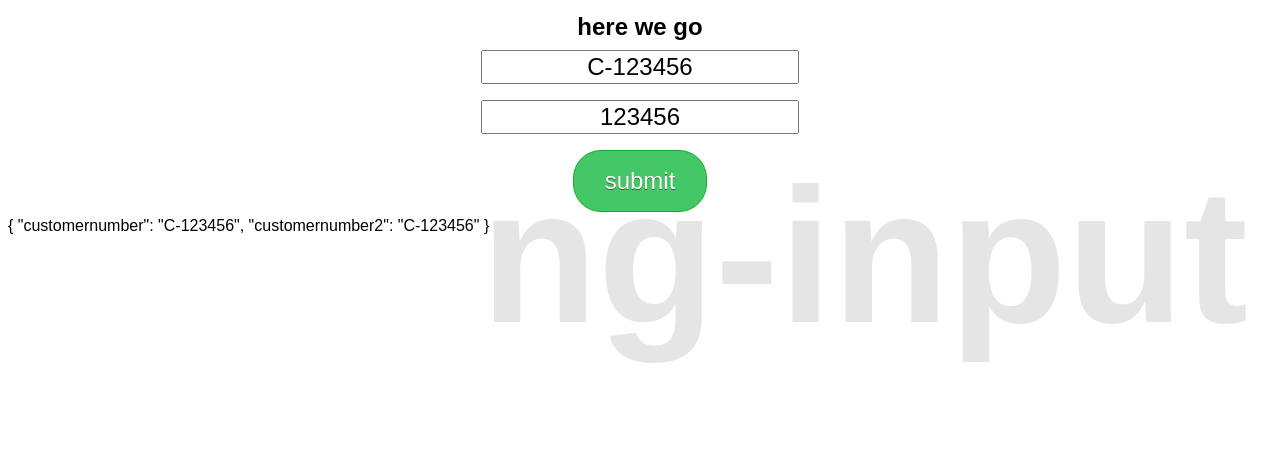
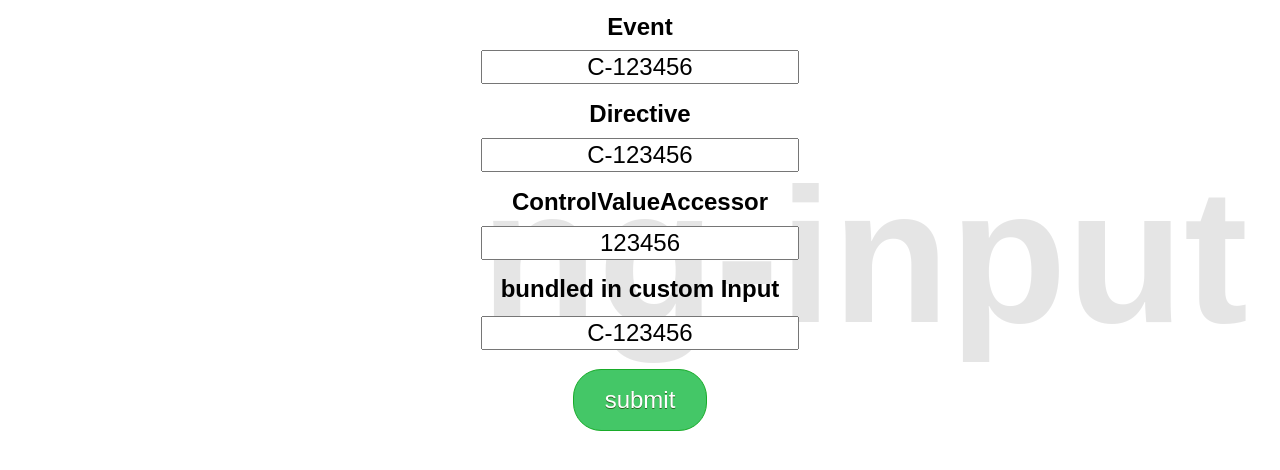
Before and after one commit to dominikmathmann/ng-input, an Angular app: page / in a window 1280 px wide. Shown: the top 470 px of the page. Built offline with nearby package versions, Linux system fonts and the light colour scheme.

Commit message:
Input Demo

```diff
--- a/src/app/app.component.html
+++ b/src/app/app.component.html
@@ -1,17 +1,21 @@
 <h1>ng-input</h1>
 <form [formGroup]="form" (ngSubmit)="submit()">
   <article>
-    <h2>
-      here we go
-    </h2>
-    <!-- <input type="text" formControlName="customernumber" (blur)="formatNumber('customernumber')" /> -->
-    <input type="text" formControlName="customernumber" gedCustomernumberFormatter />
-    <ged-validation-error-marker [control]="form.controls['customernumber']"></ged-validation-error-marker>
-    <input type="text" formControlName="customernumber2" gedCustomernumberFormatterAccessor />
+    <h2>Event</h2>
+    <input type="text" formControlName="customernumber1" (blur)="formatNumber('customernumber1')" />
+    <ged-validation-error-marker [control]="form.controls['customernumber1']"></ged-validation-error-marker>
+    <h2>Directive</h2>
+    <input type="text" formControlName="customernumber2" gedCustomernumberFormatter />
     <ged-validation-error-marker [control]="form.controls['customernumber2']"></ged-validation-error-marker>
+    <h2>ControlValueAccessor</h2>
+    <input type="text" formControlName="customernumber3" gedCustomernumberFormatterAccessor />
+    <ged-validation-error-marker [control]="form.controls['customernumber3']"></ged-validation-error-marker>
+    <h2>bundled in custom Input</h2>
+    <ged-input>
+      <input type="text" formControlName="customernumber4" gedCustomernumberFormatter />
+    </ged-input>
 
     <button type="submit">submit</button>
   </article>
 
-  {{form.value | json }}
 </form>
--- a/src/app/app.component.ts
+++ b/src/app/app.component.ts
@@ -16,8 +16,10 @@ export class AppComponent {
 
 
   form = this.fb.group({
-    customernumber: ['C-123456', { validators: [this.customernumberValidator.validate], updateOn: 'blur' }],
-    customernumber2: ['C-123456', { validators: [this.customernumberValidator.validate] }]
+    customernumber1: ['C-123456', { validators: [this.customernumberValidator.validate], updateOn: 'blur' }],
+    customernumber2: ['C-123456', { validators: [this.customernumberValidator.validate], updateOn: 'blur' }],
+    customernumber3: ['C-123456', { validators: [this.customernumberValidator.validate] }],
+    customernumber4: ['C-123456', { validators: [this.customernumberValidator.validate], updateOn: 'blur' }],
 
   });
 
--- a/src/app/app.module.ts
+++ b/src/app/app.module.ts
@@ -6,13 +6,15 @@ import { AppComponent } from './app.component';
 import { ValidationErrorMarkerComponent } from './validation-error-marker/validation-error-marker.component';
 import { CustomernumberFormatterDirective } from './customernumber-formatter.directive';
 import { CustomernumberFormatterAccessorDirective } from './customernumber-formatter-accessor.directive';
+import { InputComponent } from './input/input.component';
 
 @NgModule({
   declarations: [
     AppComponent,
     ValidationErrorMarkerComponent,
     CustomernumberFormatterDirective,
-    CustomernumberFormatterAccessorDirective
+    CustomernumberFormatterAccessorDirective,
+    InputComponent
   ],
   imports: [
     BrowserModule,
--- a/src/app/customernumber-formatter.directive.ts
+++ b/src/app/customernumber-formatter.directive.ts
@@ -7,16 +7,12 @@ import { log } from 'util';
 })
 export class CustomernumberFormatterDirective {
 
-  constructor(private el: ElementRef, private renderer: Renderer2, private control: NgControl) {
-
-  }
+  constructor(private el: ElementRef, private renderer: Renderer2, private control: NgControl) { }
 
   @HostListener('blur', ['$event.target.value'])
   onBlur(val: string) {
-
     if (this.control.valid && val && !/^C-.*/.test(val)) {
       this.renderer.setProperty(this.el.nativeElement, 'value', 'C-' + val);
     }
-
   }
 }
--- /dev/null
+++ b/src/app/input/input.component.html
@@ -0,0 +1,4 @@
+<div class="input">
+  <ng-content></ng-content>
+  <ged-validation-error-marker [control]="control" *ngIf="control"></ged-validation-error-marker>
+</div>
--- /dev/null
+++ b/src/app/input/input.component.scss
@@ -0,0 +1,10 @@
+div.input {
+  display: flex;
+  flex-direction: column;
+
+  align-items: center;
+}
+
+ged-validation-error-marker {
+  margin-top: 0.4em;
+}
--- /dev/null
+++ b/src/app/input/input.component.ts
@@ -0,0 +1,20 @@
+import { Component, OnInit, ContentChild, AfterViewInit } from '@angular/core';
+import { NgControl } from '@angular/forms';
+
+@Component({
+  selector: 'ged-input',
+  templateUrl: './input.component.html',
+  styleUrls: ['./input.component.scss']
+})
+export class InputComponent implements AfterViewInit {
+
+  @ContentChild(NgControl, { static: false })
+  control: NgControl;
+
+  constructor() { }
+
+  ngAfterViewInit() {
+
+  }
+
+}
```
Also changed, not shown: 1 other file (tests, documents, lock files or other folders).
